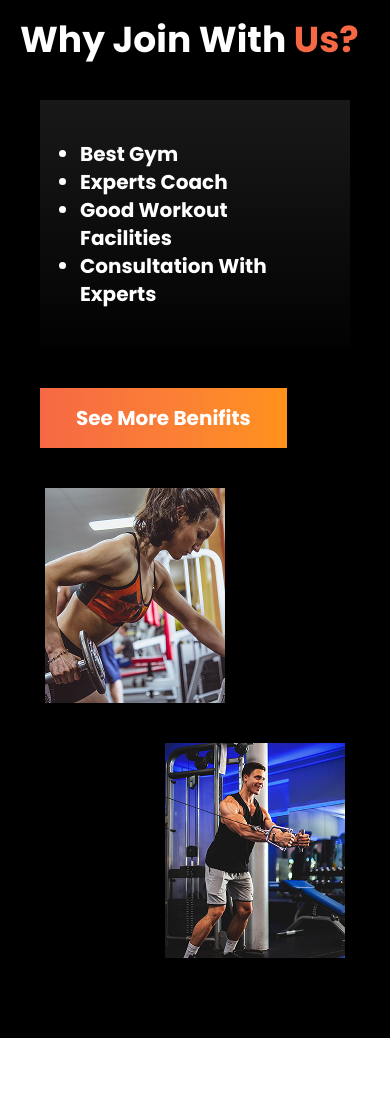
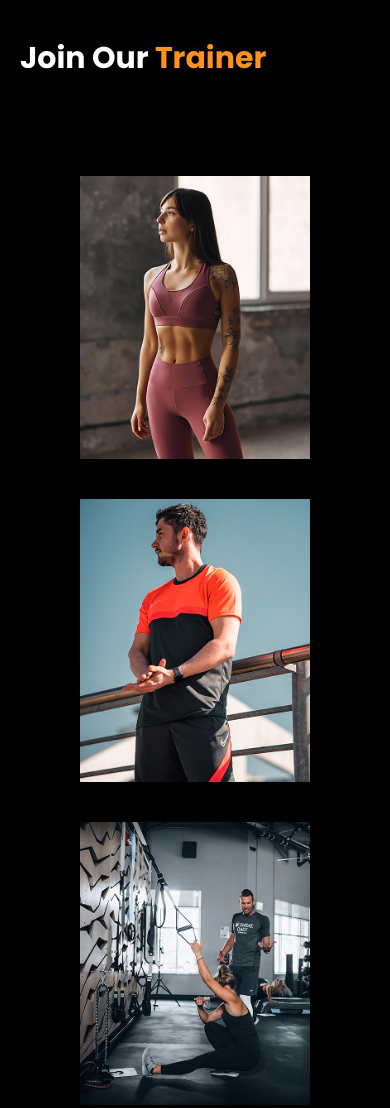
Before and after one commit to alifhossinsajjad/Gym-Product, a plain HTML site: page index.html in a window 390 px wide. Shown: the part 3260-4368 px from the top of the page. Before the commit the page ends 4298 px from the top, so only its background shows below. Drawn offline with nearby package versions, Linux system fonts and the light colour scheme.

Commit message:
trainer section done with responsive

```diff
--- a/index.html
+++ b/index.html
@@ -176,6 +176,20 @@
                 </div>
             </div>
 
+
+            <div>
+                <div class="lg:ml-50  p-5 my-10">
+                    <h1 class=" lg:text-4xl text-3xl text-white font-bold">Join Our <span class="text-[#FF921B]">Trainer</span></h1>
+                </div>
+                <div class=" my-10 p-10">
+                   <div class="lg:flex flex-1 space-y-10 gap-20 justify-center items-center mx-10">
+                    <img class="" src="./images/trainer_01.png" alt="">
+                    <img src="./images/trainer_02.png" alt="">
+                    <img src="./images/trainer_03.png" alt="">
+                   </div>
+                </div>
+            </div>
+
             <div class="lg:mx-30 mx-5 lg:p-20">
 
                 <h1 class="text-white text-4xl font-bold">Why Join With <span class="text-[#F66844]">Us?</span></h1>
```
